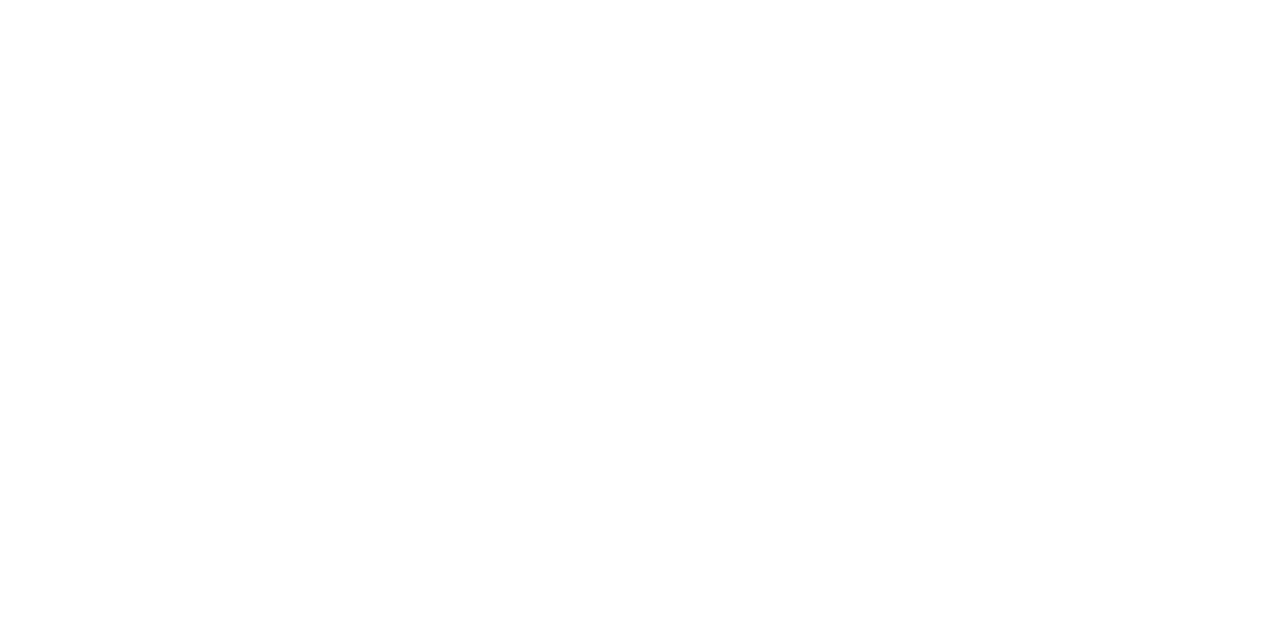
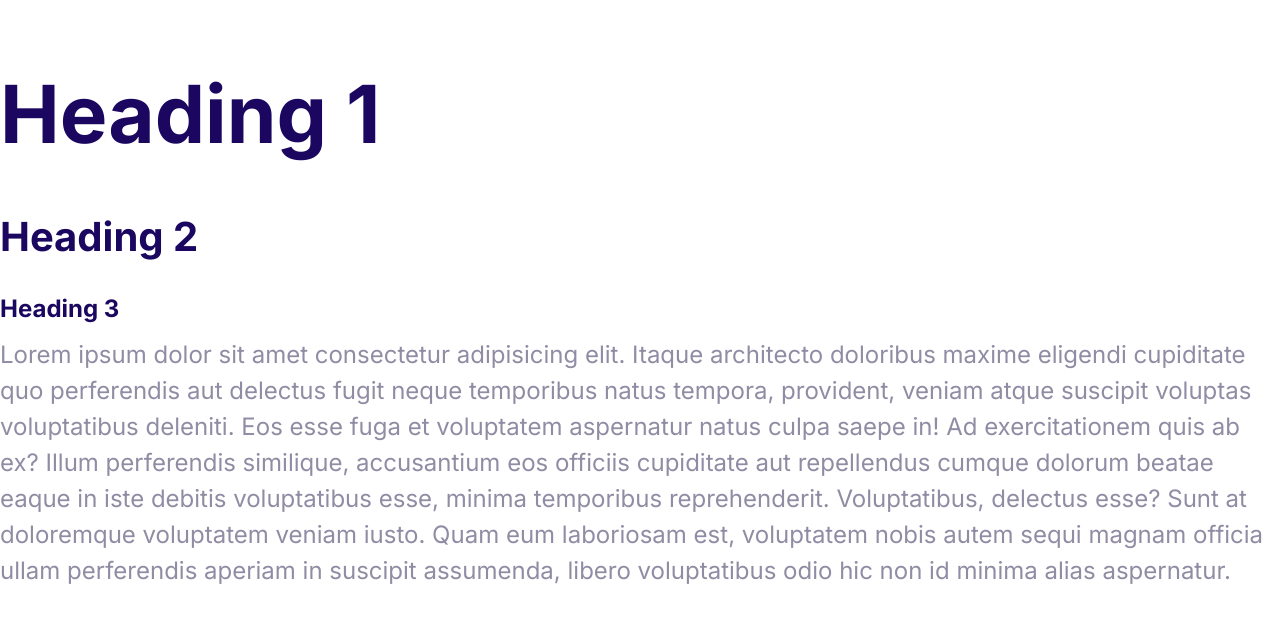
Before and after one commit to Lum1104/Moshify, a plain HTML site: page index.html in a window 1280 px wide. Drawn offline with Linux system fonts and the light colour scheme.

Commit message:
Define the styles for the fonts.

```diff
--- a/css/styles.css
+++ b/css/styles.css
@@ -5,3 +5,49 @@
     --color-heading: #1B0760;
     --color-body: #918ca4;
 }
+
+html {
+    font-size: 62.5%;
+}
+
+body {
+    font-family: Inter, Arial, Helvetica, sans-serif;
+    font-size: 2.4rem;
+    line-height: 1.5;
+    color: var(--color-body);
+}
+
+h1, h2, h3 {
+    color: var(--color-heading);
+    margin-bottom: 1rem;
+}
+
+h1 {
+    font-size: 7rem;
+}
+
+h2 {
+    font-size: 4rem;
+}
+
+h3 {
+    font-size: 3rem;
+}
+
+p {
+    margin-top: 0;
+}
+
+@media screen and (min-width: 1024px) {
+    h1 {
+        font-size: 8rem;
+    }
+
+    h2 {
+        font-size: 4rem;
+    }
+
+    h3 {
+        font-size: 2.4rem;
+    }
+}
--- a/index.html
+++ b/index.html
@@ -6,12 +6,24 @@
     <meta http-equiv="X-UA-Compatible" content="IE=edge">
     <meta name="viewport" content="width=device-width, initial-scale=1.0">
     <title>Document</title>
+    <link rel="preconnect" href="https://fonts.googleapis.com">
+    <link rel="preconnect" href="https://fonts.gstatic.com" crossorigin>
+    <link href="https://fonts.googleapis.com/css2?family=Inter:wght@400;700&display=swap" rel="stylesheet">
     <link rel="stylesheet" href="css/normalize.css">
     <link rel="stylesheet" href="css/styles.css">
 </head>
 
 <body>
-
+    <h1>Heading 1</h1>
+    <h2>Heading 2</h2>
+    <h3>Heading 3</h3>
+    <p>Lorem ipsum dolor sit amet consectetur adipisicing elit. Itaque architecto doloribus maxime eligendi cupiditate
+        quo perferendis aut delectus fugit neque temporibus natus tempora, provident, veniam atque suscipit voluptas
+        voluptatibus deleniti. Eos esse fuga et voluptatem aspernatur natus culpa saepe in! Ad exercitationem quis ab
+        ex? Illum perferendis similique, accusantium eos officiis cupiditate aut repellendus cumque dolorum beatae eaque
+        in iste debitis voluptatibus esse, minima temporibus reprehenderit. Voluptatibus, delectus esse? Sunt at
+        doloremque voluptatem veniam iusto. Quam eum laboriosam est, voluptatem nobis autem sequi magnam officia ullam
+        perferendis aperiam in suscipit assumenda, libero voluptatibus odio hic non id minima alias aspernatur.</p>
 </body>
 
 </html>
```
